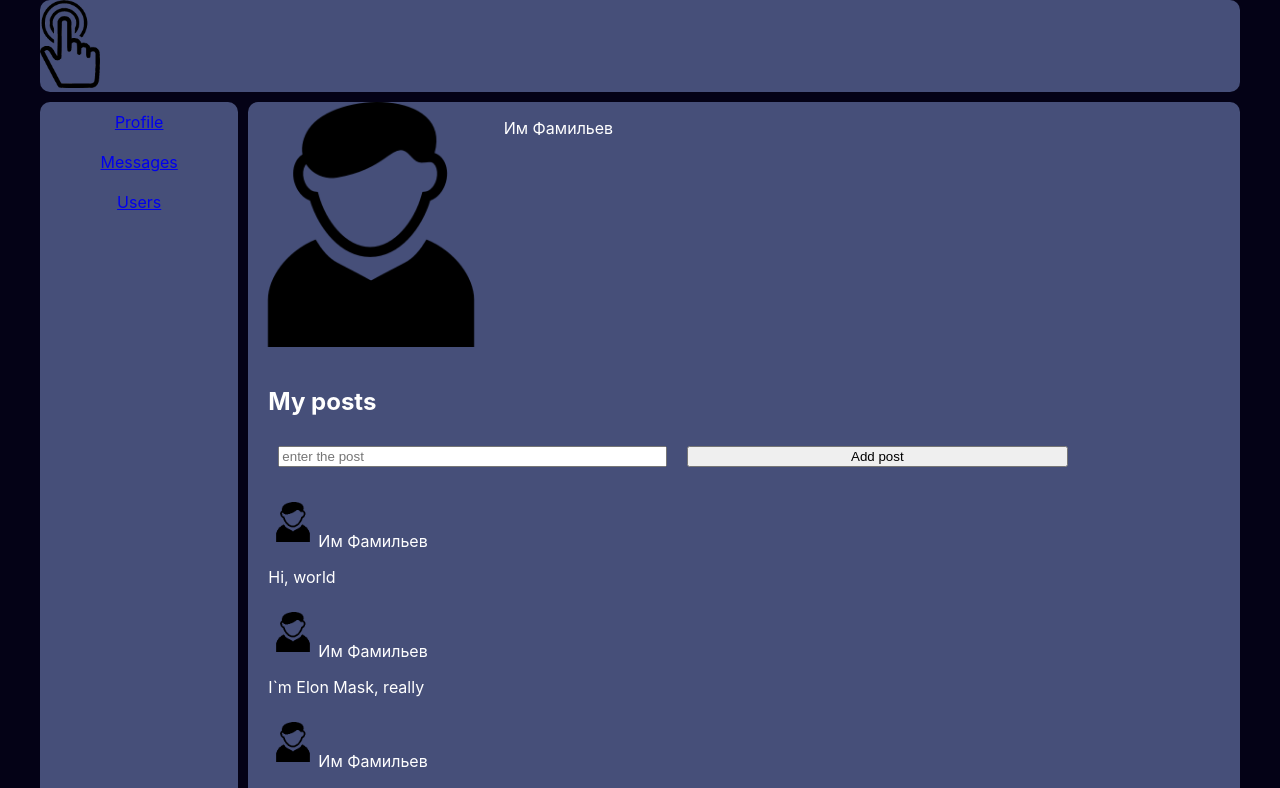
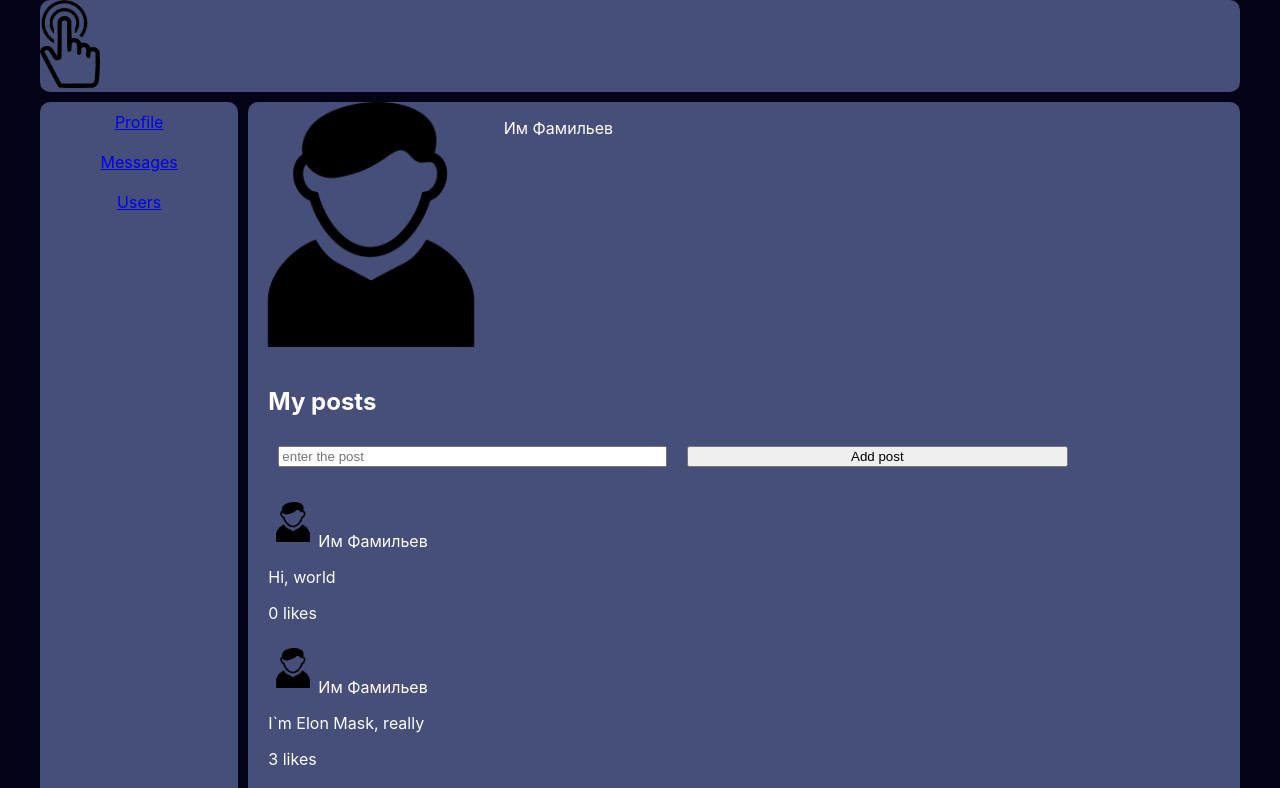
Before and after one commit to VladPlenov/social-network, a React (Create React App) app: page / in a window 1280 px wide. Shown: the top 788 px of the page. Built offline with nearby package versions, Linux system fonts and the light colour scheme.

Commit message:
Перенос данных в index.js

```diff
--- a/package.json
+++ b/package.json
@@ -35,5 +35,8 @@
       "last 1 firefox version",
       "last 1 safari version"
     ]
+  },
+  "devDependencies": {
+    "@babel/plugin-proposal-private-property-in-object": "^7.21.11"
   }
 }
--- a/src/App.js
+++ b/src/App.js
@@ -7,17 +7,21 @@ import { BrowserRouter, Route, Routes  } from 'react-router-dom';
 
 
 
-function App() {
+function App(props) {
+
+  // console.log('Dialogs Name:', props.dialogNames); // Проверка пропсов
+
+
   return (
     <div className='wrapper'>
       <BrowserRouter>
         <Header />
         <Navbar />
-        <div className='wrapper-contnet'>
+        <div className='wrapper-content'>
           <Routes>
-            <Route path='/' element={<Profile />} />
-            <Route path='/profile' element={<Profile />} />
-            <Route path='/dialogs' element={<Dialogs />} />
+            <Route path='/'  element={<Profile  postsData={props.postsData} /> } />
+            <Route path='/profile' element={<Profile postsData={props.postsData} />} />
+            <Route path='/dialogs' element={<Dialogs messageItems={props.messageItems} dialogNames={props.dialogNames} />} />
           </Routes>
         </div>
       </BrowserRouter>
--- a/src/components/dialogs/Dialogs.js
+++ b/src/components/dialogs/Dialogs.js
@@ -3,25 +3,16 @@ import './Dialogs.css'
 import DialogsItem from './dialogsItem/DialogsItem'
 import Message from './messages/Message'
 
-let dialogNames = [
-  {name:'Иван Иванов', id:1},
-  {name:'Илон Маск', id:2},
-  {name:'Билл Гейтс', id:3}
-]
-let messageItems = [
-  {message:'Привет', id:1},
-  {message:'Вперед на Марс', id:2},
-  {message:'Где мой чип', id:3}
-]
+
 
 const Dialogs = (props) => {
     return (
       <div className="dialogs">
         <div className='dialog'>
-          { dialogNames.map((e) => <DialogsItem name={e.name} id={e.id} />) }
+          { props.dialogNames.map((e) => <DialogsItem key={e.id} name={e.name} id={e.id} />) }
         </div>
         <div className="messages">
-          { messageItems.map((e) => <Message message={e.message} id={e.id} />)}
+          { props.messageItems.map((e) => <Message key={e.id} message={e.message} id={e.id} />)}
         </div>
         <div className="code">
           <input type="text"/>
--- a/src/components/profile/Profile.jsx
+++ b/src/components/profile/Profile.jsx
@@ -1,16 +1,16 @@
 import React from "react";
 import './profile.css'
-import './posts/Posts'
-import ava from '../../img/avatar.png'
 import Posts from "./posts/Posts";
 import ProfileInfo from "./profileInfo/ProfileInfo";
 
 
-function Profile(){
+
+
+function Profile(props){
     return(
         <div className='profile'>
             <ProfileInfo />
-            <Posts />
+            <Posts postsData={props.postsData} />
         </div>
     )
 }
--- a/src/components/profile/posts/Posts.jsx
+++ b/src/components/profile/posts/Posts.jsx
@@ -1,23 +1,14 @@
 import React from 'react'
 import Post from './post/Post'
 
-let postsItems = [
-    {message: 'Hi, world', id: 1},
-    {message: 'I`m Elon Mask, really', id: 2},
-    {message: 'Give me some bitcoins', id: 3}
-]
 
-function Posts(){
+function Posts(props){
     return(
         <div className='posts'>
             <h2>My posts</h2>
             <input placeholder='enter the post' />
             <button>Add post</button>
-            {postsItems.map((e)=><Post message={e.message} id={e.id} />)}
-            {/* <Post message='Hi, world'/> */}
-            {/* <Post message='I`m Elon Mask, really'/> */}
-            {/* <Post message='Give me some bitcoins'/> */}
-
+            {props.postsData.map((e)=><Post key={e.id} message={e.message} id={e.id} likes={e.likes} />)}
         </div>
     )
 }
--- a/src/components/profile/posts/post/Post.jsx
+++ b/src/components/profile/posts/post/Post.jsx
@@ -9,6 +9,7 @@ function Post(props){
             <img src={ava_min}alt='profile mini photo' />
             <span>Им Фамильев</span>
             <p>{props.message}</p>
+            <span>{props.likes}</span> likes
         </div>
     )
 }
--- a/src/index.js
+++ b/src/index.js
@@ -4,12 +4,36 @@ import './index.css';
 import App from './App';
 import reportWebVitals from './reportWebVitals';
 
+let postsData = [
+  {id: 1, message: 'Hi, world', likes:0},
+  {id: 2, message: 'I`m Elon Mask, really',  likes:3},
+  {id: 3, message: 'Give me some bitcoins', likes:10}
+]
+
+let dialogNames = [
+  {id:1, name:'Иван Иванов'},
+  {id:2, name:'Илон Маск'},
+  {id:3, name:'Билл Гейтс'}
+]
+
+let messageItems = [
+  {id:1, message:'Привет'},
+  {id:2, message:'Вперед на Марс'},
+  {id:3, message:'Где мой чип'}
+]
+
 const root = ReactDOM.createRoot(document.getElementById('root'));
 root.render(
   <React.StrictMode>
-    <App />
+    <App
+    postsData={postsData}
+    dialogNames={dialogNames}
+    messageItems={messageItems}
+    />
   </React.StrictMode>
 );
+
+
 
 // If you want to start measuring performance in your app, pass a function
 // to log results (for example: reportWebVitals(console.log))
```
Also changed, not shown: 1 other file (tests, documents, lock files or other folders).
